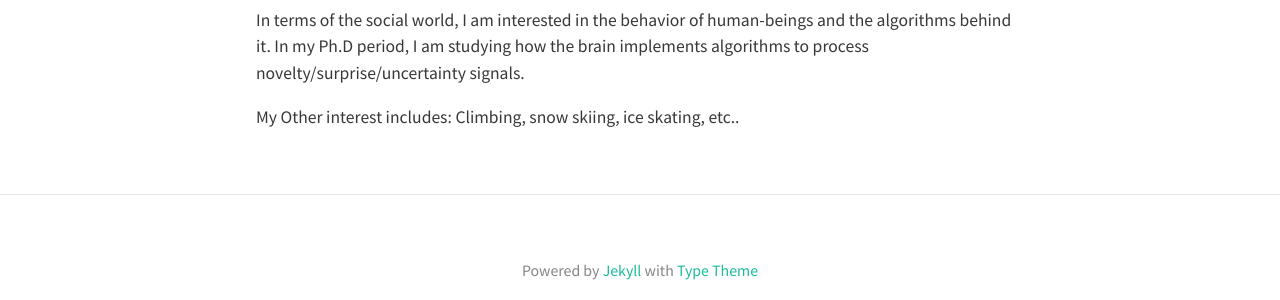
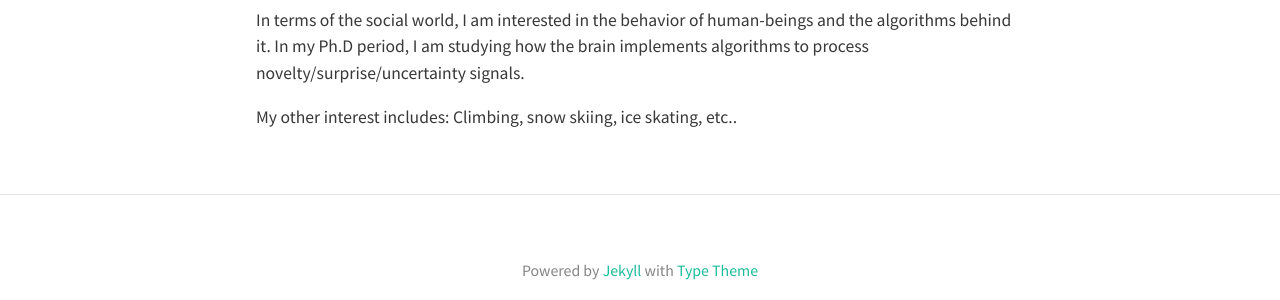
Before and after one commit to kalfton/kalfton.github.io, a Jekyll site: the page built from about.md, in a window 1280 px wide. Shown: the part 530-830 px from the top of the page. Built offline with Jekyll 4.4.1, drawn with Linux system fonts in a browser that asks for light colours; nearby versions of some CDN libraries.

```diff
--- a/about.md
+++ b/about.md
@@ -13,4 +13,4 @@ In terms of the natural world, I like to learn Math and Physics, which reveals t
 
 In terms of the social world, I am interested in the behavior of human-beings and the algorithms behind it. In my Ph.D period, I am studying how the brain implements algorithms to process novelty/surprise/uncertainty signals.
 
-My Other interest includes: Climbing, snow skiing, ice skating, etc..
+My other interest includes: Climbing, snow skiing, ice skating, etc..
```
